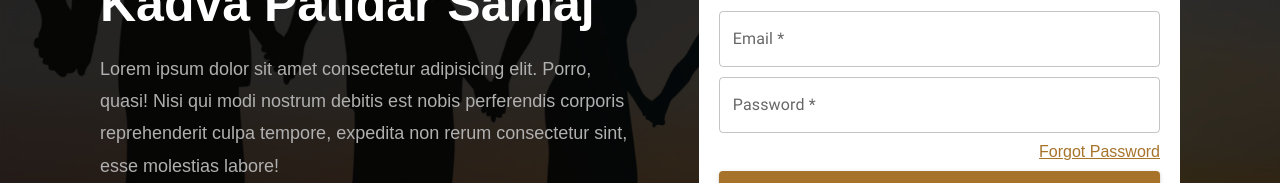
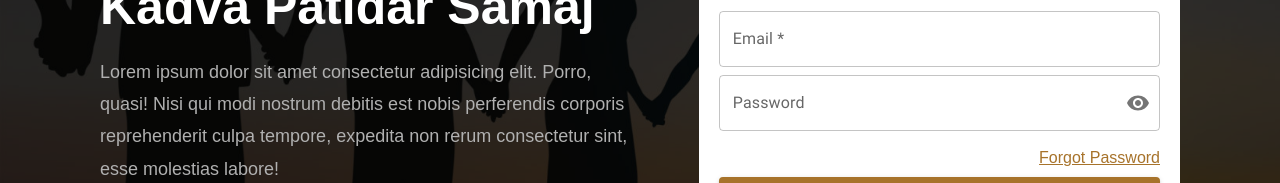
Before and after one commit to ronakptl996/21GCKPS, a React (Vite) app in the folder frontend/: page / in a window 1280 px wide. Shown: the part 470-653 px from the top of the page. Built offline with nearby package versions, Linux system fonts and the light colour scheme; no server answers.

Commit message:
ref: login password

```diff
--- a/frontend/src/pages/Login/Login.jsx
+++ b/frontend/src/pages/Login/Login.jsx
@@ -1,10 +1,21 @@
 import React, { useState } from "react";
 import "./index.css";
 import { toast } from "react-toastify";
-import { Button, TextField } from "@mui/material";
+import {
+  Button,
+  FormControl,
+  FormHelperText,
+  IconButton,
+  InputAdornment,
+  InputLabel,
+  OutlinedInput,
+  TextField,
+} from "@mui/material";
+import Visibility from "@mui/icons-material/Visibility";
+import VisibilityOff from "@mui/icons-material/VisibilityOff";
 import { Link, useNavigate } from "react-router-dom";
 import { useDispatch } from "react-redux";
-import { useFormik } from "formik";
+import { ErrorMessage, useFormik } from "formik";
 import {
   setIsLoggedIn,
   setLoggedInUserDetails,
@@ -13,6 +24,8 @@
 import { signInSchema } from "../../schemas";
 
 const Login = () => {
+  const [showPassword, setShowPassword] = useState(false);
+
   const dispatch = useDispatch();
   const navigate = useNavigate();
 
@@ -29,6 +42,11 @@
         await handleLogin(values);
       },
     });
+
+  const handleClickShowPassword = () => setShowPassword((show) => !show);
+  const handleMouseDownPassword = (event) => {
+    event.preventDefault();
+  };
 
   const handleLogin = async (data) => {
     try {
@@ -93,7 +111,7 @@
                 error={touched.email && errors.email ? true : false}
                 helperText={touched.email && errors.email}
               />
-              <TextField
+              {/* <TextField
                 fullWidth
                 id="outlined-basic"
                 label="Password *"
@@ -106,7 +124,41 @@
                 style={{ marginTop: "10px" }}
                 error={touched.password && errors.password ? true : false}
                 helperText={touched.password && errors.password}
-              />
+              /> */}
+              <FormControl
+                fullWidth
+                sx={{ my: 1 }}
+                variant="outlined"
+                error={touched.password && Boolean(errors.password)}
+              >
+                <InputLabel htmlFor="outlined-adornment-password">
+                  Password
+                </InputLabel>
+                <OutlinedInput
+                  fullWidth
+                  name="password"
+                  onChange={handleChange}
+                  onBlur={handleBlur}
+                  id="outlined-adornment-password"
+                  type={showPassword ? "text" : "password"}
+                  endAdornment={
+                    <InputAdornment position="end">
+                      <IconButton
+                        aria-label="toggle password visibility"
+                        onClick={handleClickShowPassword}
+                        onMouseDown={handleMouseDownPassword}
+                        edge="end"
+                      >
+                        {showPassword ? <VisibilityOff /> : <Visibility />}
+                      </IconButton>
+                    </InputAdornment>
+                  }
+                  label="Password"
+                />
+                {touched?.password && errors?.password && (
+                  <FormHelperText>{errors?.password}</FormHelperText>
+                )}
+              </FormControl>
 
               <div>
                 <p className="forgot-password">
```
